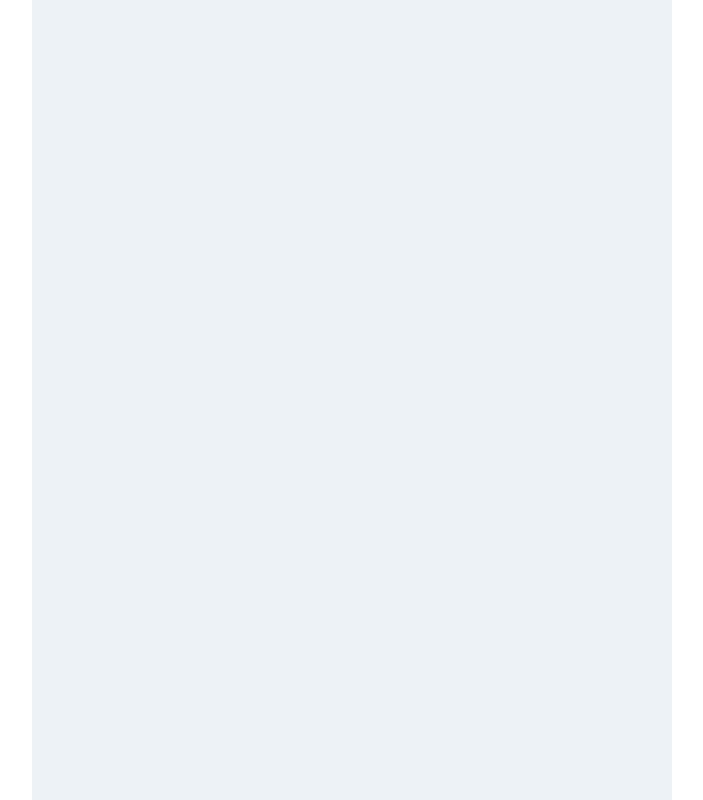
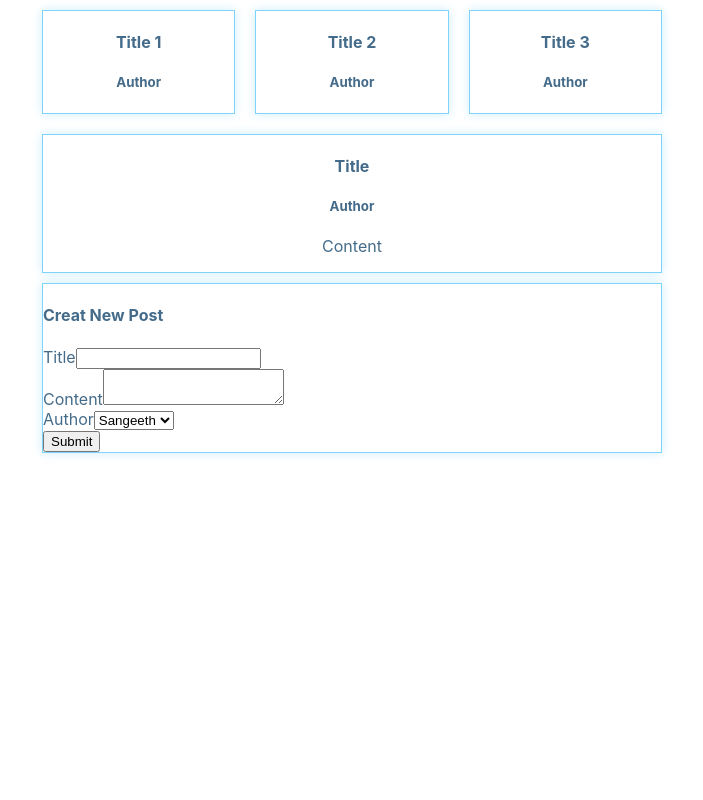
Before and after one commit to thehaystacker/reactjs-playground, a React app: page / in a window 1280 px wide. Shown: the whole page, without its empty margins (288-991 px from the left). Built offline with nearby package versions, Linux system fonts and the light colour scheme.

Commit message:
Installing and using styled components

```diff
--- a/package.json
+++ b/package.json
@@ -7,6 +7,7 @@
     "@svgr/webpack": "4.3.2",
     "@typescript-eslint/eslint-plugin": "1.13.0",
     "@typescript-eslint/parser": "1.13.0",
+    "axios": "^0.19.0",
     "babel-eslint": "10.0.2",
     "babel-jest": "^24.8.0",
     "babel-loader": "8.0.6",
@@ -51,6 +52,7 @@
     "sass-loader": "7.2.0",
     "semver": "6.3.0",
     "style-loader": "1.0.0",
+    "styled-components": "^4.3.2",
     "terser-webpack-plugin": "1.4.1",
     "ts-pnp": "1.1.2",
     "url-loader": "2.1.0",
--- /dev/null
+++ b/src/Components/CreatePosts/CreatePosts.js
@@ -0,0 +1,33 @@
+import React from "react";
+
+const CreatePosts = props => {
+  return (
+    <div className="card-style">
+      <h4>Creat New Post</h4>
+
+      <form>
+        <div>
+          <label>Title</label>
+          <input type="text" />
+        </div>
+
+        <div>
+          <label>Content</label>
+          <textarea></textarea>
+        </div>
+
+        <div>
+          <label>Author</label>
+          <select>
+            <option>Sangeeth</option>
+            <option>Sarath</option>
+          </select>
+        </div>
+
+        <button type="submit">Submit</button>
+      </form>
+    </div>
+  );
+};
+
+export default CreatePosts;
--- /dev/null
+++ b/src/Components/FullPost/FullPost.js
@@ -0,0 +1,19 @@
+import React from "react";
+
+import styled from "styled-components";
+
+const FullPostsWrapper = styled.div`
+  text-align: center;
+`;
+
+const FullPosts = props => {
+  return (
+    <FullPostsWrapper className="card-style">
+      <h4>Title</h4>
+      <h5>Author</h5>
+      <p>Content</p>
+    </FullPostsWrapper>
+  );
+};
+
+export default FullPosts;
--- /dev/null
+++ b/src/Components/Posts/Posts.js
@@ -0,0 +1,34 @@
+import React from "react";
+
+import styled from "styled-components";
+
+const PostsWrap = styled.div`
+  display: flex;
+  flex-direction: row;
+
+  .single-post {
+    width: 33.33%;
+    text-align: center;
+  }
+`;
+
+const Posts = props => {
+  return (
+    <PostsWrap>
+      <div className="single-post card-style">
+        <h4>Title 1</h4>
+        <h5>Author</h5>
+      </div>
+      <div className="single-post card-style">
+        <h4>Title 2</h4>
+        <h5>Author</h5>
+      </div>
+      <div className="single-post card-style">
+        <h4>Title 3</h4>
+        <h5>Author</h5>
+      </div>
+    </PostsWrap>
+  );
+};
+
+export default Posts;
--- a/src/Containers/App/App.js
+++ b/src/Containers/App/App.js
@@ -1,11 +1,31 @@
 import React, { Component } from "react";
-import styles from "./App.module.css";
+
+import styled from "styled-components";
+
+import "../../assets/css/common.css";
+
+import Posts from "../../Components/Posts/Posts";
+import FullPost from "../../Components/FullPost/FullPost";
+import CreatePosts from "../../Components/CreatePosts/CreatePosts";
+
+const MainWrapper = styled.div`
+  width: 50%;
+  margin: 0 auto;
+  color: rgb(68, 107, 138);
+
+`;
 
 class App extends Component {
   state = {};
 
   render() {
-    return <div className={styles.builderWrap} />;
+    return (
+      <MainWrapper>
+        <Posts />
+        <FullPost />
+        <CreatePosts />
+      </MainWrapper>
+    );
   }
 }
 
--- /dev/null
+++ b/src/assets/css/common.css
@@ -0,0 +1,5 @@
+.card-style {
+  box-shadow: 0px 0px 10px rgba(3,169,244,0.2);
+  border: 1px solid rgba(3,169,244,0.5);
+  margin: 10px;
+}
```
Also changed, not shown: 1 other file (tests, documents, lock files or other folders).
